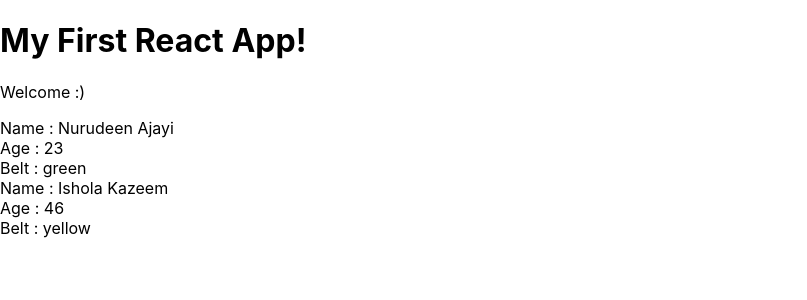
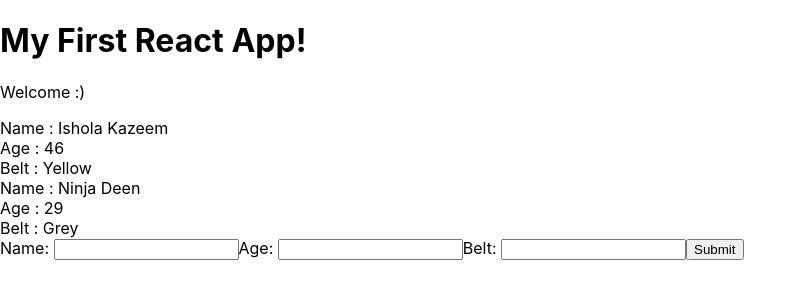
Before and after one commit to hayjay/FrontendReactPlayground, a React (Create React App) app: page / in a window 1280 px wide. Shown: the top 300 px of the page, without its empty margins (0-807 px from the left). Built offline with nearby package versions, Linux system fonts and the light colour scheme.

Commit message:
Added AddNinja Form to the project

```diff
--- /dev/null
+++ b/src/AddNinja.js
@@ -0,0 +1,39 @@
+import React, { Component } from 'react';
+
+class AddNinja extends Component {
+    state = {
+        name : null,
+        age : null,
+        belt : null
+    }
+    handleChange = (e) => {
+        this.setState({
+            // name : e.target.name,
+            // age : e.target.age,
+            // belt : e.target.belt,
+            [e.target.id] : e.target.value //accept form input from user
+        })
+    }
+    handleSubmit = (e) => {
+        e.preventDefault();
+        //displays whatever the user types in to the form
+        console.log(this.state);
+    }
+    render() {
+        return (
+            <div>
+                <form onSubmit={this.handleSubmit}>
+                    <label htmlFor="name">Name: </label>
+                    <input type="text" id="name" onChange={this.handleChange}/>
+                    <label htmlFor="name">Age: </label>
+                    <input type="text" id="age" onChange={this.handleChange}/>
+                    <label htmlFor="name">Belt: </label>
+                    <input type="text" id="belt" onChange={this.handleChange}/>
+                    <button>Submit</button>
+                </form>
+            </div>
+        )
+    }
+}
+
+export default AddNinja
--- a/src/App.js
+++ b/src/App.js
@@ -1,10 +1,12 @@
 import React from 'react';
 import Ninjas from './Ninjas';
+import AddNinja from './AddNinja';
 function App() {
   const state = {
     ninjas : [
-      { "name" : "Nurudeen Ajayi", "age" : 23, id : 1, "belt" : "green" },
-      { "name" : "Ishola Kazeem", "age" : 46, id : 3, "belt" : "yellow" }
+      { "name" : "Nurudeen Ajayi", "age" : 19, id : 1, "belt" : "Green" },
+      { "name" : "Ishola Kazeem", "age" : 46, id : 3, "belt" : "Yellow" },
+      { "name" : "Ninja Deen", "age" : 29, id : 4, "belt" : "Grey" }
     ]
   }
   return (
@@ -12,6 +14,7 @@
       <h1>My First React App!</h1>
       <p>Welcome :)</p>
       <Ninjas ninjas={state.ninjas}/>
+      <AddNinja/>
     </div>
   );
 }
--- a/src/Ninjas.js
+++ b/src/Ninjas.js
@@ -14,14 +14,28 @@
     const { ninjas } = props;
     // const ninjas = this.props.ninjas;
     //iterate over our ninjas list and display the list in jsX formats to the user / parent component who needs this component
-    const ninjasList = ninjas.map((each_record) => {
-        return (
-            <div className="ninja" key={each_record.id}>
-                <div>Name : { each_record.name }</div>
-                <div>Age : { each_record.age }</div>
-                <div>Belt : { each_record.belt }</div>
+    // const ninjasList = ninjas.map((each_record) => {
+    //     if (each_record.age > 20) {
+    //         return (
+    //             <div className="ninja" key={each_record.id}>
+    //                 <div>Name : { each_record.name }</div>
+    //                 <div>Age : { each_record.age }</div>
+    //                 <div>Belt : { each_record.belt }</div>
+    //             </div>
+    //         )
+    //     } else {
+    //         return null
+    //     }
+
+    // })
+    const ninjasList = ninjas.map((each_ninja) => {
+        return each_ninja.age > 20 ? (
+            <div className="ninja" key={each_ninja.id}>
+                <div>Name : { each_ninja.name }</div>
+                <div>Age : { each_ninja.age }</div>
+                <div>Belt : { each_ninja.belt }</div>
             </div>
-        )
+        ) : null;
     })
 
     return (
```
